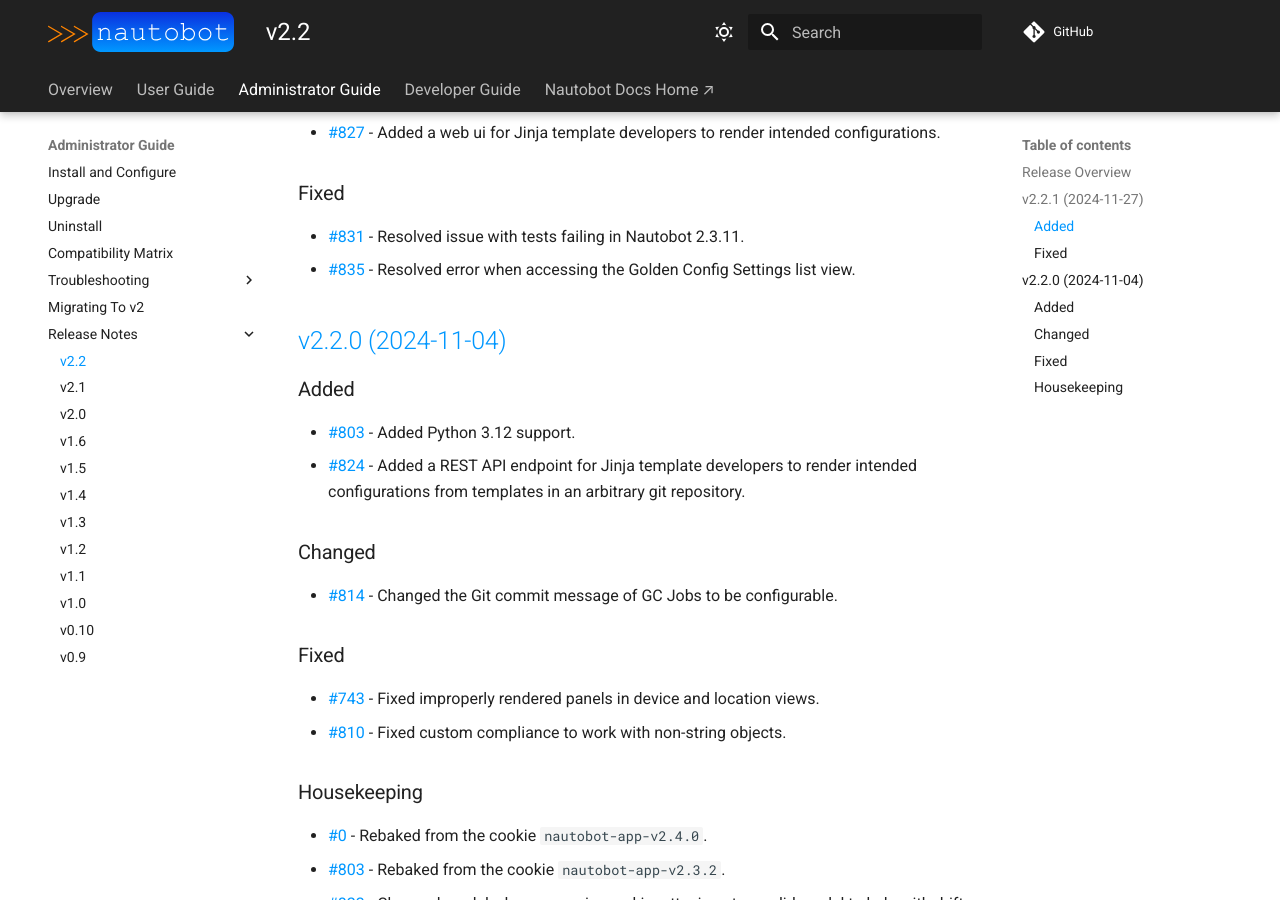
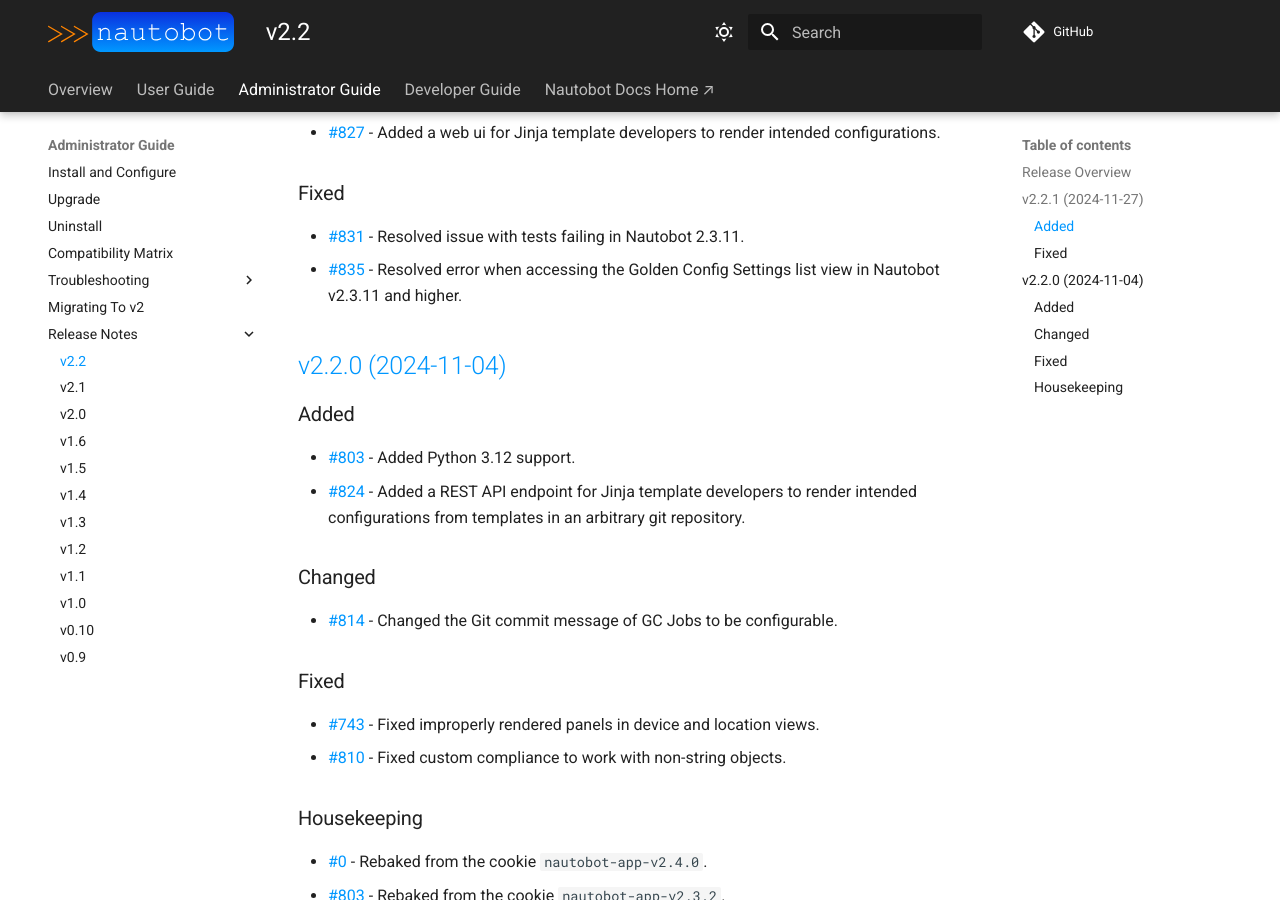
Before and after one commit to nautobot/nautobot-app-golden-config, an MkDocs documentation site: the page built from docs/admin/release_notes/version_2.2.md, in a window 1280 px wide and 900 px high, scrolled down 462 px. Built offline with MkDocs 1.6.1 and Material for MkDocs 9.7.7, drawn with Linux system fonts in a browser that asks for light colours; comment, search, counter and statistics services are not loaded.

Commit message:
Update docs/admin/release_notes/version_2.2.md
Co-authored-by: Gary Snider <75227981+gsnider2195@users.noreply.github.com>

```diff
--- a/docs/admin/release_notes/version_2.2.md
+++ b/docs/admin/release_notes/version_2.2.md
@@ -17,7 +17,7 @@
 ### Fixed
 
 - [#831](https://github.com/nautobot/nautobot-app-golden-config/issues/831) - Resolved issue with tests failing in Nautobot 2.3.11.
-- [#835](https://github.com/nautobot/nautobot-app-golden-config/issues/835) - Resolved error when accessing the Golden Config Settings list view.
+- [#835](https://github.com/nautobot/nautobot-app-golden-config/issues/835) - Resolved error when accessing the Golden Config Settings list view in Nautobot v2.3.11 and higher.
 
 ## [v2.2.0 (2024-11-04)](https://github.com/nautobot/nautobot-app-golden-config/releases/tag/v2.2.0)
 
```
